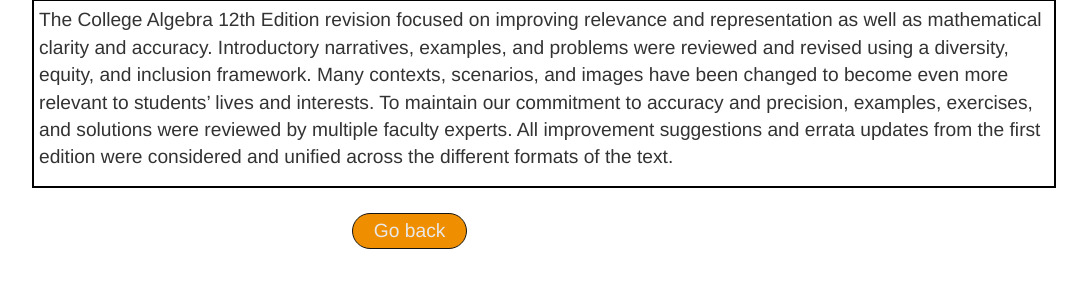
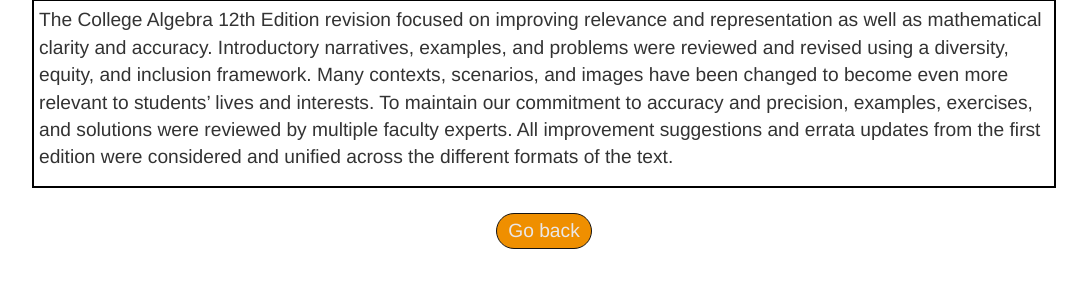
Before and after one commit to jinet-custodio/LibrarySystem, a PHP site: page /Pages/bookInfo.php?bookID=1 in a window 1280 px wide. Shown: the part 452-760 px from the top of the page, without its empty margins (96-1183 px from the left). Run offline with PHP 8.4, Linux system fonts and the light colour scheme; data comes from the database, SQL or seed files in the repository; data that the repository does not hold is empty.

```diff
--- a/Pages/bookInfo.php
+++ b/Pages/bookInfo.php
@@ -72,6 +72,7 @@ $category = mysqli_real_escape_string($conn, $_GET['category']);
             width: 30% !important;
         }
 
+
         .custom {
             background-color: #137901;
             padding: 5px 10px !important;
@@ -104,8 +105,11 @@ $category = mysqli_real_escape_string($conn, $_GET['category']);
         }
 
         .buttons {
-            width: 30%;
+            width: 25%;
             margin: 1.5vw auto;
+            display: flex;
+            align-items: center;
+            justify-content: center;
         }
 
         .readnow {
--- a/Pages/home.php
+++ b/Pages/home.php
@@ -15,7 +15,6 @@ session_start();
     <link rel="stylesheet" href="https://maxcdn.bootstrapcdn.com/bootstrap/3.4.1/css/bootstrap.min.css">
     <script src="https://ajax.googleapis.com/ajax/libs/jquery/3.7.1/jquery.min.js"></script>
     <script src="https://maxcdn.bootstrapcdn.com/bootstrap/3.4.1/js/bootstrap.min.js"></script>
-    <link rel="stylesheet" href="/assets/css/index.css" />
     <style>
         h1,
         h3 {
@@ -102,7 +101,7 @@ session_start();
         }
         ?>
     </div>
- <div class="count container">
+    <div class="count container">
         <h3>Accounts</h3>
         <div class="cards">
             <?php
```
